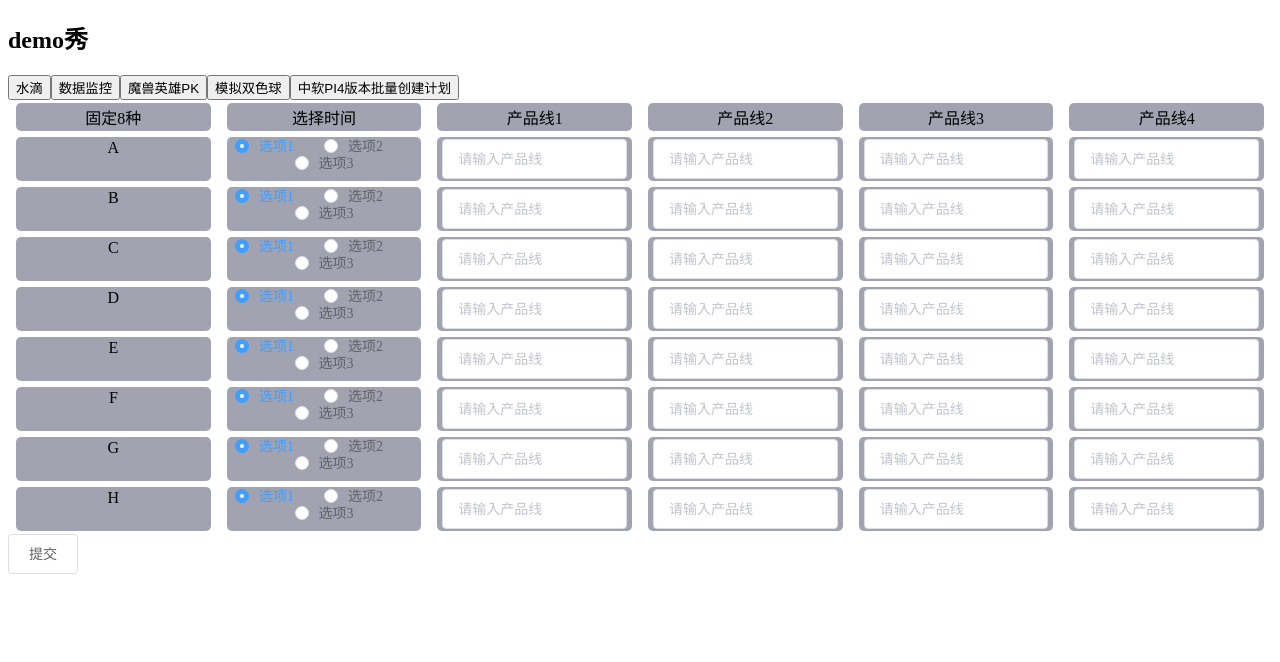
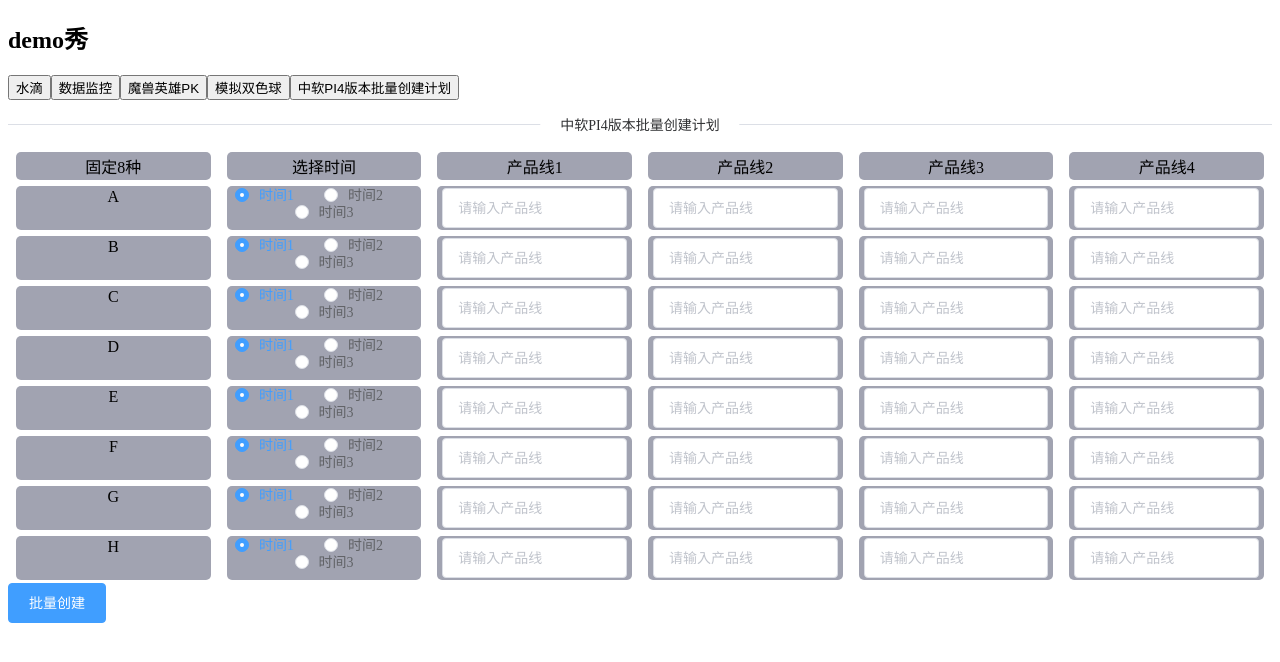
Before and after one commit to chenxin-code/build-vue2, a Vue app: page /#/demo/chinasofti-PI4 in a window 1280 px wide. Shown: the top 662 px of the page. Built offline with nearby package versions, Linux system fonts and the light colour scheme.

Commit message:
中软PI4版本批量创建计划

```diff
--- a/src/page/demo/chinasofti-PI4.vue
+++ b/src/page/demo/chinasofti-PI4.vue
@@ -1,5 +1,6 @@
 <template>
   <div>
+    <el-divider>中软PI4版本批量创建计划</el-divider>
     <div class="row">
       <div class="col">固定8种</div>
       <div class="col">选择时间</div>
@@ -9,21 +10,22 @@
       <div class="col">{{item1.rowName}}</div>
       <div class="col">
         <el-radio-group v-model="item1.radio">
-          <el-radio :label="1">选项1</el-radio>
-          <el-radio :label="2">选项2</el-radio>
-          <el-radio :label="3">选项3</el-radio>
+          <el-radio :label="1">时间1</el-radio>
+          <el-radio :label="2">时间2</el-radio>
+          <el-radio :label="3">时间3</el-radio>
         </el-radio-group>
       </div>
       <div class="col" v-for="(item2,index2) in item1.colData" :key="index2">
         <el-input v-model="item2.input" placeholder="请输入产品线"></el-input>
       </div>
     </div>
-    <el-button @click="submit()">提交</el-button>
+    <el-button type="primary" @click="submit()">批量创建</el-button>
   </div>
 </template>
 
 <script>
-// 中软PI4版本批量创建计划
+import _ from 'lodash';
+
 export default {
 	data() {
 		return {
@@ -64,7 +66,7 @@ export default {
 			this.rowData.push({
 				rowName: item,
 				radio: 1,
-				colData: colData,
+				colData: _.cloneDeep(colData),//必须使用深拷贝
 			});
 		});
 	}
```
